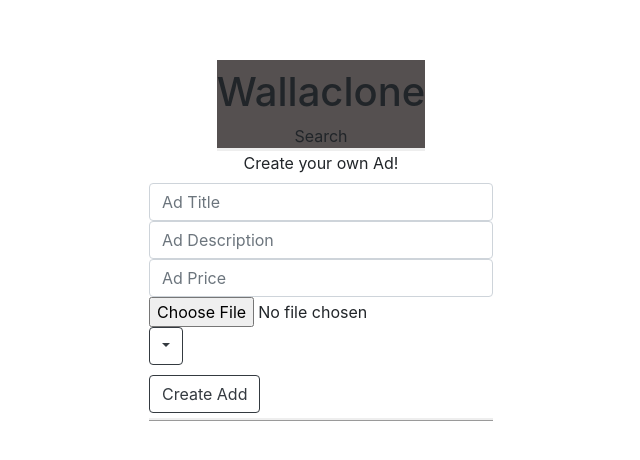
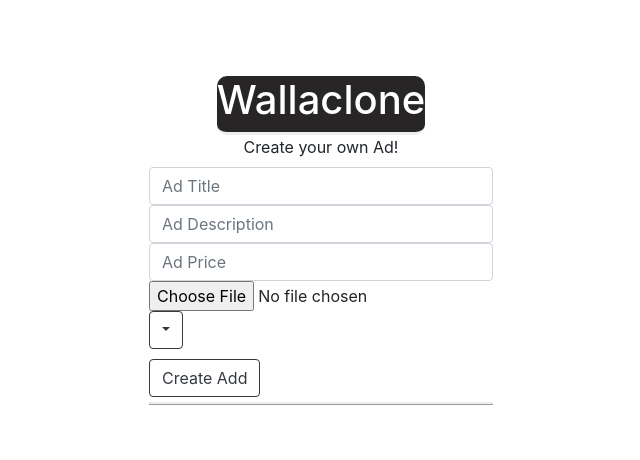
Before and after one commit to aisha-gregg/wallaclone-web, a React (Create React App) app: page /create-ad in a window 1280 px wide. Shown: the part 160-620 px from the top of the page, without its empty margins (319-959 px from the left). Built offline with nearby package versions, Linux system fonts and the light colour scheme.

Commit message:
edit header styles

```diff
--- a/src/Header.jsx
+++ b/src/Header.jsx
@@ -5,7 +5,6 @@ export function Header() {
   return (
     <div className={styles.header}>
       <h1>Wallaclone</h1>
-      Search
     </div>
   );
 }
--- a/src/header.module.css
+++ b/src/header.module.css
@@ -1,11 +1,12 @@
 .header {
-  background-color: rgb(85, 80, 80);
+  background-color: rgb(39, 37, 37);
   display: flex;
   flex-direction: column;
-  justify-content: center;
+  max-height: 100px;
   align-items: center;
-
+  border-radius: 10px;
+  color: white;
   border-bottom-style: inset;
 
-  padding-top: var(--s);
+  padding-top: none;
 }
```
